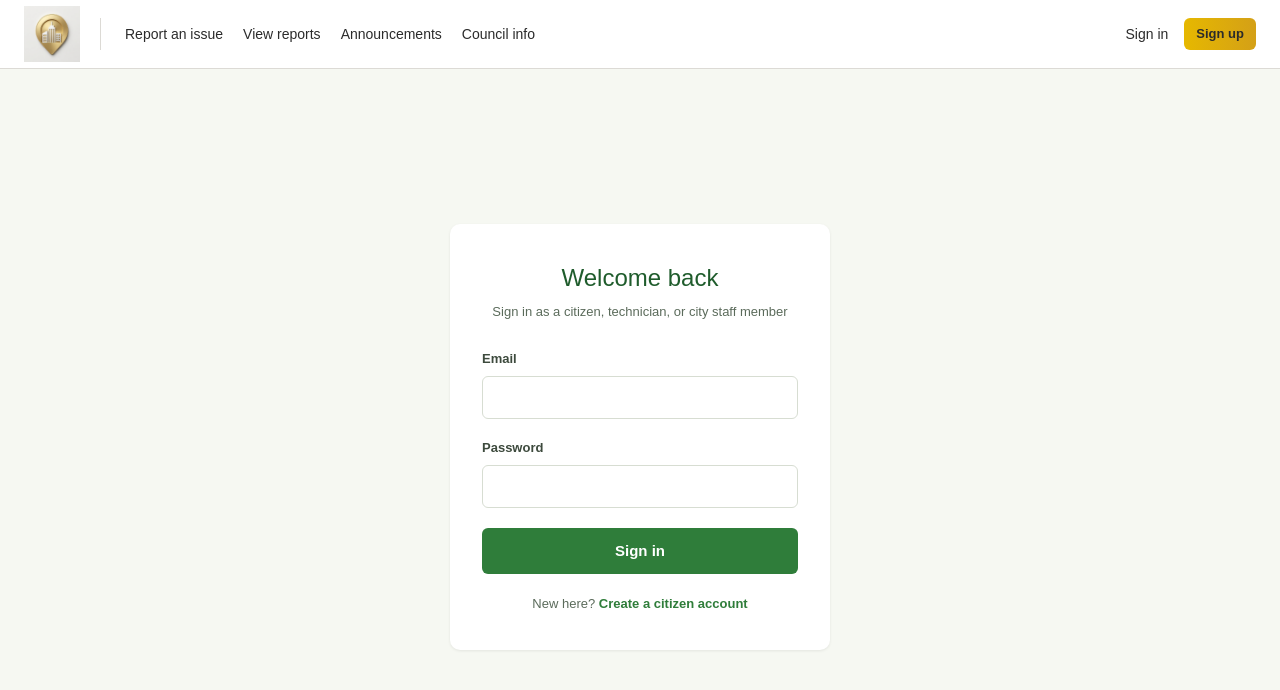
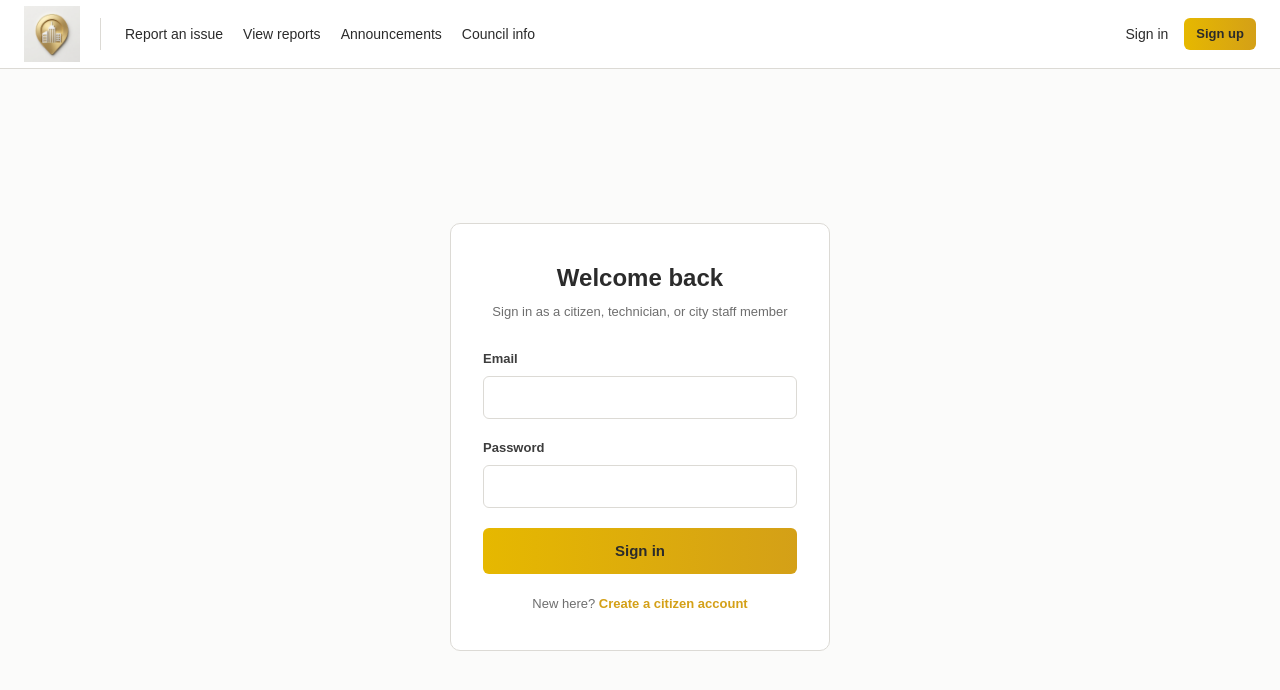
Before and after one commit to TharusiManchanayake/MyCity, a Next.js app in the folder frontend/: page /login in a window 1280 px wide. Shown: the top 690 px of the page. Built offline with nearby package versions, Linux system fonts and the light colour scheme.

Commit message:
Improve login and signup page UI

```diff
--- a/frontend/app/login/page.tsx
+++ b/frontend/app/login/page.tsx
@@ -44,40 +44,40 @@ export default function LoginPage() {
   };
 
   return (
-    <div style={{ background: '#f6f8f2', minHeight: 'calc(100vh - 64px)', display: 'flex', alignItems: 'center', justifyContent: 'center', padding: 24 }}>
-      <div style={{ maxWidth: 380, width: '100%', background: '#fff', borderRadius: 10, padding: '36px 32px', boxShadow: '0 1px 3px rgba(0,0,0,0.08)' }}>
-        <h2 style={{ textAlign: 'center', color: '#1f5c2c', fontSize: 24, margin: '0 0 6px' }}>Welcome back</h2>
-        <p style={{ fontSize: 13, color: '#5b6b5b', textAlign: 'center', marginTop: 0, marginBottom: 24 }}>
+    <div style={{ background: '#fbfbfa', minHeight: 'calc(100vh - 64px)', display: 'flex', alignItems: 'center', justifyContent: 'center', padding: 24 }}>
+      <div style={{ maxWidth: 380, width: '100%', background: '#fff', borderRadius: 10, padding: '36px 32px', border: '1px solid #dcdad5' }}>
+        <h2 style={{ textAlign: 'center', color: '#2b2b2b', fontSize: 24, fontWeight: 700, margin: '0 0 6px' }}>Welcome back</h2>
+        <p style={{ fontSize: 13, color: '#6e6e6e', textAlign: 'center', marginTop: 0, marginBottom: 24 }}>
           Sign in as a citizen, technician, or city staff member
         </p>
         <form onSubmit={handleSubmit}>
-          <label style={{ fontSize: 13, color: '#3d4a3d', fontWeight: 600 }}>Email</label>
+          <label style={{ fontSize: 13, color: '#3d3d3d', fontWeight: 600 }}>Email</label>
           <input
             type="email"
             value={email}
             onChange={(e) => setEmail(e.target.value)}
             required
-            style={{ display: 'block', width: '100%', marginTop: 6, marginBottom: 16, padding: '10px 12px', border: '1px solid #d7ddd2', borderRadius: 6, fontSize: 14 }}
+            style={{ display: 'block', width: '100%', marginTop: 6, marginBottom: 16, padding: '10px 12px', border: '1px solid #dcdad5', borderRadius: 6, fontSize: 14 }}
           />
-          <label style={{ fontSize: 13, color: '#3d4a3d', fontWeight: 600 }}>Password</label>
+          <label style={{ fontSize: 13, color: '#3d3d3d', fontWeight: 600 }}>Password</label>
           <input
             type="password"
             value={password}
             onChange={(e) => setPassword(e.target.value)}
             required
-            style={{ display: 'block', width: '100%', marginTop: 6, marginBottom: 20, padding: '10px 12px', border: '1px solid #d7ddd2', borderRadius: 6, fontSize: 14 }}
+            style={{ display: 'block', width: '100%', marginTop: 6, marginBottom: 20, padding: '10px 12px', border: '1px solid #dcdad5', borderRadius: 6, fontSize: 14 }}
           />
           <button
             type="submit"
-            style={{ width: '100%', background: '#2f7d3a', color: '#fff', border: 'none', padding: '12px', borderRadius: 6, fontWeight: 600, fontSize: 15, cursor: 'pointer' }}
+            style={{ width: '100%', background: 'linear-gradient(90deg, #e6b800, #d4a017)', color: '#2b2b2b', border: 'none', padding: '12px', borderRadius: 6, fontWeight: 700, fontSize: 15, cursor: 'pointer' }}
           >
             Sign in
           </button>
         </form>
         {error && <p style={{ color: '#c0392b', fontSize: 13, marginTop: 12, textAlign: 'center' }}>{error}</p>}
-        <p style={{ fontSize: 13, textAlign: 'center', marginTop: 20, color: '#5b6b5b' }}>
+        <p style={{ fontSize: 13, textAlign: 'center', marginTop: 20, color: '#6e6e6e' }}>
           New here?{' '}
-          <Link href="/signup" style={{ color: '#2f7d3a', fontWeight: 600 }}>
+          <Link href="/signup" style={{ color: '#d4a017', fontWeight: 600 }}>
             Create a citizen account
           </Link>
         </p>
--- a/frontend/app/signup/page.tsx
+++ b/frontend/app/signup/page.tsx
@@ -65,53 +65,53 @@ export default function SignupPage() {
   };
 
   return (
-    <div style={{ background: '#fdfcf8', minHeight: 'calc(100vh - 64px)', display: 'flex', alignItems: 'center', justifyContent: 'center', padding: 24 }}>
-      <div style={{ maxWidth: 380, width: '100%', background: '#fff', borderRadius: 10, padding: '36px 32px', boxShadow: '0 1px 3px rgba(0,0,0,0.08)' }}>
-        <h2 style={{ textAlign: 'center', color: '#1f5c2c', fontSize: 24, margin: '0 0 6px' }}>Create an account</h2>
-        <p style={{ fontSize: 13, color: '#5b6b5b', textAlign: 'center', marginTop: 0, marginBottom: 24 }}>
+    <div style={{ background: '#fbfbfa', minHeight: 'calc(100vh - 64px)', display: 'flex', alignItems: 'center', justifyContent: 'center', padding: 24 }}>
+      <div style={{ maxWidth: 380, width: '100%', background: '#fff', borderRadius: 10, padding: '36px 32px', border: '1px solid #dcdad5' }}>
+        <h2 style={{ textAlign: 'center', color: '#2b2b2b', fontSize: 24, fontWeight: 700, margin: '0 0 6px' }}>Create an account</h2>
+        <p style={{ fontSize: 13, color: '#6e6e6e', textAlign: 'center', marginTop: 0, marginBottom: 24 }}>
           Sign up to report issues and confirm reports from your neighbors
         </p>
         <form onSubmit={handleSubmit}>
-          <label style={{ fontSize: 13, color: '#3d4a3d', fontWeight: 600 }}>Name</label>
+          <label style={{ fontSize: 13, color: '#3d3d3d', fontWeight: 600 }}>Name</label>
           <input
             value={name}
             onChange={(e) => setName(e.target.value)}
             required
-            style={{ display: 'block', width: '100%', marginTop: 6, marginBottom: 14, padding: '10px 12px', border: '1px solid #d7ddd2', borderRadius: 6, fontSize: 14 }}
+            style={{ display: 'block', width: '100%', marginTop: 6, marginBottom: 14, padding: '10px 12px', border: '1px solid #dcdad5', borderRadius: 6, fontSize: 14 }}
           />
 
-          <label style={{ fontSize: 13, color: '#3d4a3d', fontWeight: 600 }}>Email</label>
+          <label style={{ fontSize: 13, color: '#3d3d3d', fontWeight: 600 }}>Email</label>
           <input
             type="email"
             value={email}
             onChange={(e) => setEmail(e.target.value)}
             required
-            style={{ display: 'block', width: '100%', marginTop: 6, marginBottom: 14, padding: '10px 12px', border: '1px solid #d7ddd2', borderRadius: 6, fontSize: 14 }}
+            style={{ display: 'block', width: '100%', marginTop: 6, marginBottom: 14, padding: '10px 12px', border: '1px solid #dcdad5', borderRadius: 6, fontSize: 14 }}
           />
 
-          <label style={{ fontSize: 13, color: '#3d4a3d', fontWeight: 600 }}>Password</label>
+          <label style={{ fontSize: 13, color: '#3d3d3d', fontWeight: 600 }}>Password</label>
           <input
             type="password"
             value={password}
             onChange={(e) => setPassword(e.target.value)}
             required
-            style={{ display: 'block', width: '100%', marginTop: 6, marginBottom: 14, padding: '10px 12px', border: '1px solid #d7ddd2', borderRadius: 6, fontSize: 14 }}
+            style={{ display: 'block', width: '100%', marginTop: 6, marginBottom: 14, padding: '10px 12px', border: '1px solid #dcdad5', borderRadius: 6, fontSize: 14 }}
           />
 
-          <label style={{ fontSize: 13, color: '#3d4a3d', fontWeight: 600 }}>Phone (optional)</label>
+          <label style={{ fontSize: 13, color: '#3d3d3d', fontWeight: 600 }}>Phone (optional)</label>
           <input
             type="tel"
             placeholder="e.g. 0771234567"
             value={phone}
             onChange={(e) => setPhone(e.target.value)}
-            style={{ display: 'block', width: '100%', marginTop: 6, marginBottom: 14, padding: '10px 12px', border: '1px solid #d7ddd2', borderRadius: 6, fontSize: 14 }}
+            style={{ display: 'block', width: '100%', marginTop: 6, marginBottom: 14, padding: '10px 12px', border: '1px solid #dcdad5', borderRadius: 6, fontSize: 14 }}
           />
 
-          <label style={{ fontSize: 13, color: '#3d4a3d', fontWeight: 600 }}>Ward (optional)</label>
+          <label style={{ fontSize: 13, color: '#3d3d3d', fontWeight: 600 }}>Ward (optional)</label>
           <select
             value={wardId}
             onChange={(e) => setWardId(e.target.value)}
-            style={{ display: 'block', width: '100%', marginTop: 6, marginBottom: 20, padding: '10px 12px', border: '1px solid #d7ddd2', borderRadius: 6, fontSize: 14 }}
+            style={{ display: 'block', width: '100%', marginTop: 6, marginBottom: 20, padding: '10px 12px', border: '1px solid #dcdad5', borderRadius: 6, fontSize: 14 }}
           >
             <option value="">Select your ward</option>
             {wards.map((w) => (
@@ -121,7 +121,7 @@ export default function SignupPage() {
 
           <button
             type="submit"
-            style={{ width: '100%', background: '#2f7d3a', color: '#fff', border: 'none', padding: '12px', borderRadius: 6, fontWeight: 600, fontSize: 15, cursor: 'pointer' }}
+            style={{ width: '100%', background: 'linear-gradient(90deg, #e6b800, #d4a017)', color: '#2b2b2b', border: 'none', padding: '12px', borderRadius: 6, fontWeight: 700, fontSize: 15, cursor: 'pointer' }}
           >
             Sign up
           </button>
```
